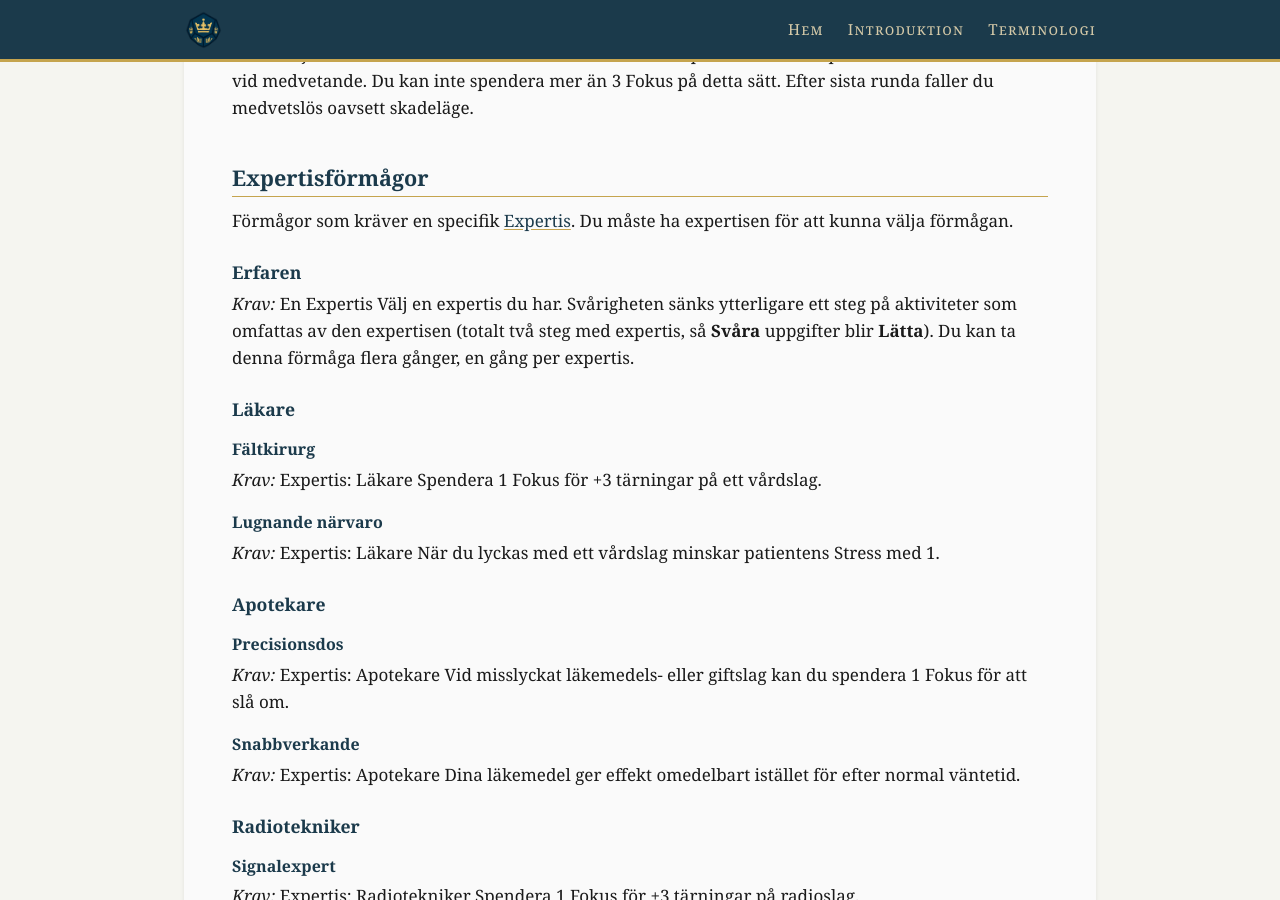
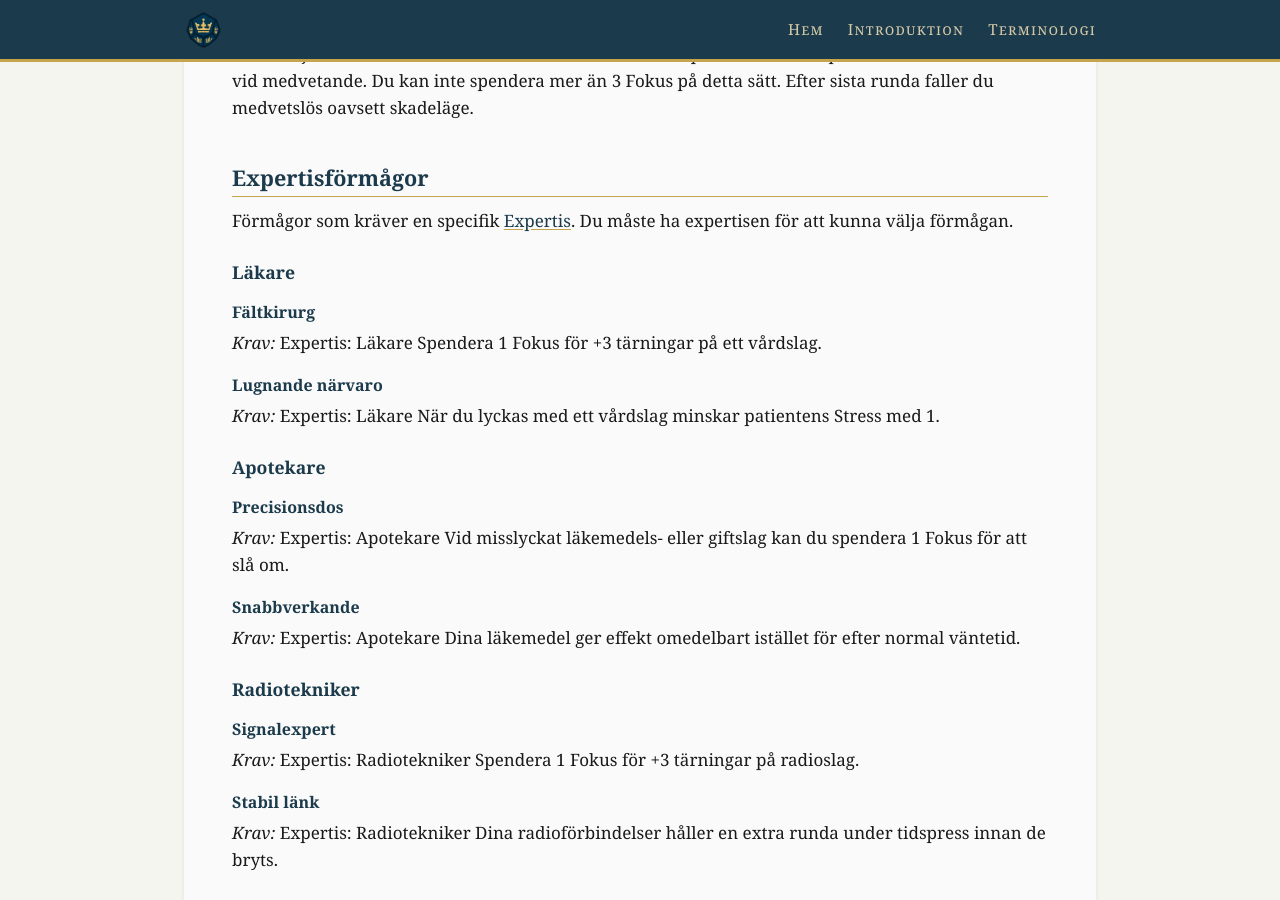
Before and after one commit to ulmus/Riket, a Jekyll site: the page built from Regler/Förmågor.md, in a window 1280 px wide and 900 px high, scrolled down 6249 px. Built offline with Jekyll 4.4.1, drawn with Linux system fonts in a browser that asks for light colours; our own code applies the rules of GitHub Pages for plain Markdown files.

Commit message:
Ta bort förmågan Erfaren
För stark i kombination med expertisens inbyggda svårighetsminskning.

https://claude.ai/code/session_01PxPpkqhLqCjovmBN67aogf

```diff
--- a/Regler/Förmågor.md
+++ b/Regler/Förmågor.md
@@ -263,11 +263,6 @@ När du blir Medvetslös kan du omedelbart spendera 1 Fokus per runda för att s
 
 Förmågor som kräver en specifik [[Expertiser|Expertis]]. Du måste ha expertisen för att kunna välja förmågan.
 
-### Erfaren
-
-*Krav:* En Expertis
-Välj en expertis du har. Svårigheten sänks ytterligare ett steg på aktiviteter som omfattas av den expertisen (totalt två steg med expertis, så **Svåra** uppgifter blir **Lätta**). Du kan ta denna förmåga flera gånger, en gång per expertis.
-
 ### Läkare
 
 #### Fältkirurg
```
